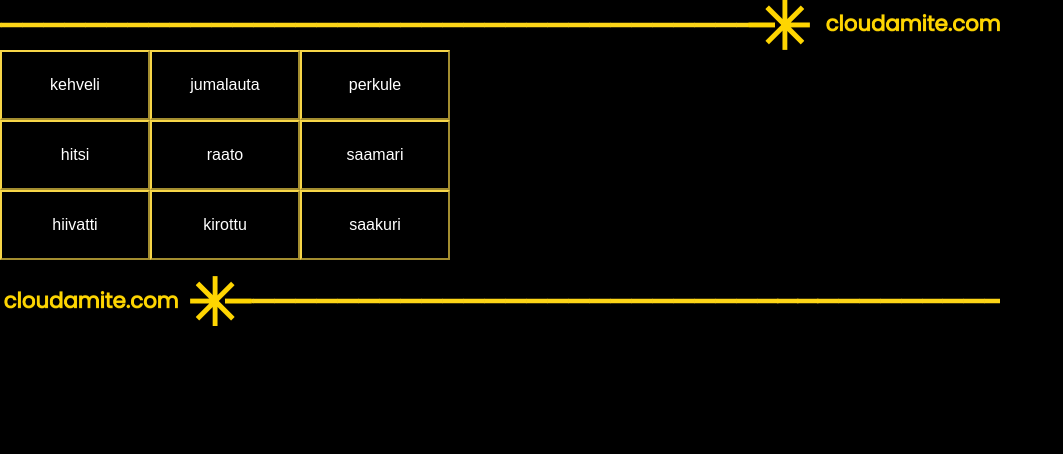
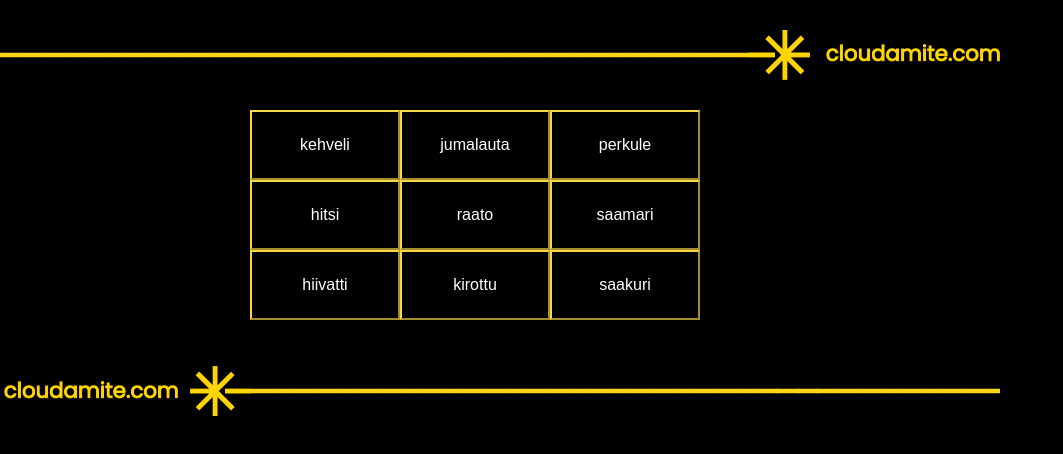
Before and after one commit to Summeli/kirosanabingo, a React (Create React App) app: page / in a window 1280 px wide. Shown: the top 454 px of the page, without its empty margins (0-1063 px from the left). Built offline with nearby package versions, Linux system fonts and the light colour scheme.

Commit message:
layout is working..

```diff
--- a/src/App.tsx
+++ b/src/App.tsx
@@ -8,7 +8,9 @@ function App() {
   return (
       <div className="Kirosanabingo">
          <CloudamiteTop />
-         <GameBoard />
+         <div className="gamecontainer">
+            <GameBoard />
+         </div>
          <CloudamiteFooter />
       </div>
   );
--- a/src/GameBoard.tsx
+++ b/src/GameBoard.tsx
@@ -56,7 +56,7 @@ class GameBoard extends React.Component<{},BoardState> {
 
   render() {
       return(
-          <div>
+          <div className="gameboard">
             <div className="board-row">
               {this.renderGameButton(0)}
               {this.renderGameButton(1)}
--- a/src/index.css
+++ b/src/index.css
@@ -47,6 +47,7 @@ code {
 }
 
 .cloudamite-logo-footer{
+  margin-top: 30px;
   background-color: transparent;
   height: 50px;
   position:relative;
@@ -77,6 +78,19 @@ code {
 .logo-footer-right#img{
   width:100%;
   display: block;
+}
+.gamecontainer{
+  background-color: transparent;
+  position:relative;
+  overflow:hidden;
+  white-space: nowrap;
+  max-width: 1000px;
+  margin-top: 30px;
+}
+.gameboard{
+  margin-left: auto;
+  margin-right: auto;
+  width: 500px;
 }
 
 .notPressedGamebutton{
```
Lines whose indentation alone changed are shown as unchanged.
